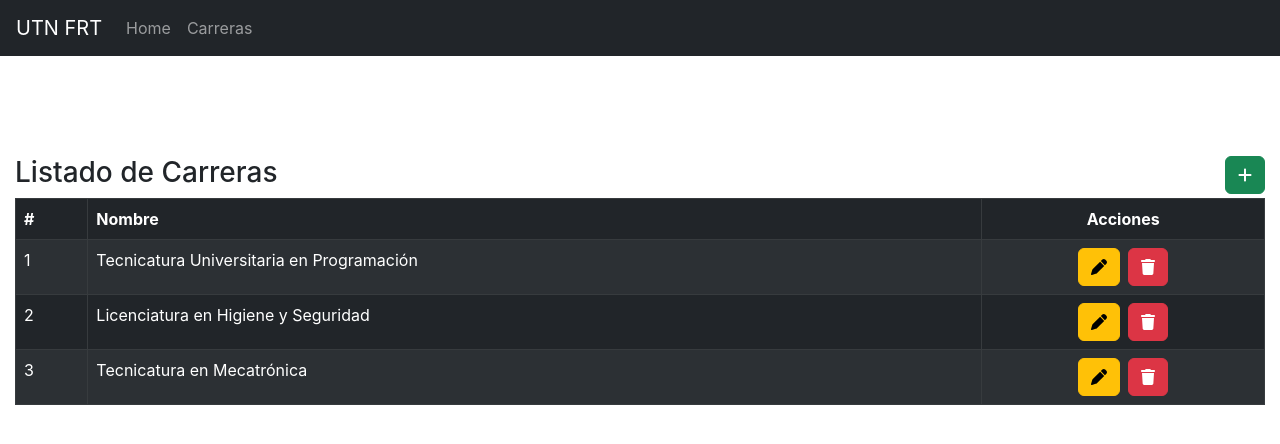
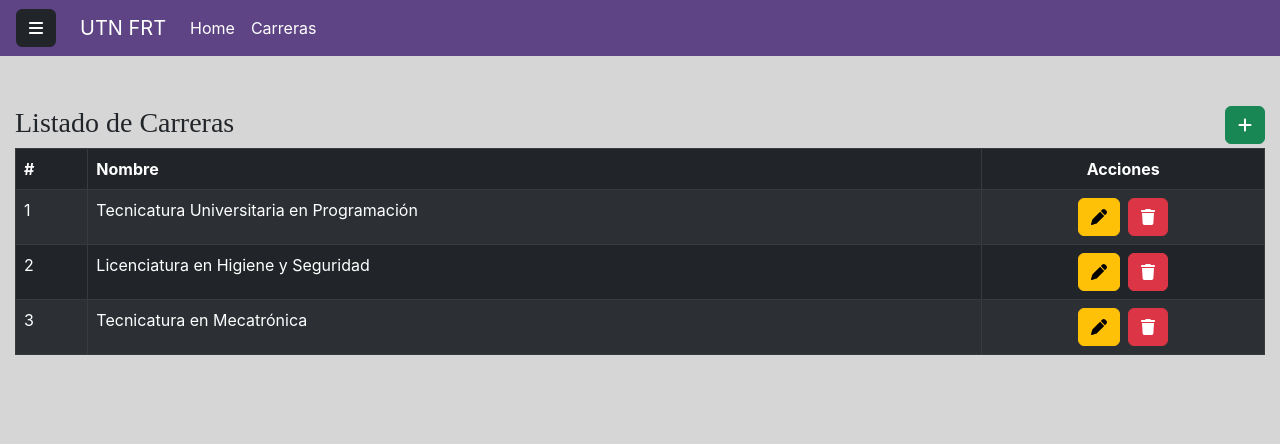
Before and after one commit to JassanBraian/cobranzas-front, a React (Create React App) app: page /carreras in a window 1280 px wide. Shown: the top 444 px of the page. Built offline with nearby package versions, Linux system fonts and the light colour scheme; data requests are answered from the project's data file.

Commit message:
header and body with news styles and offcanvas added

```diff
--- a/src/components/common/Header.jsx
+++ b/src/components/common/Header.jsx
@@ -1,11 +1,19 @@
-import React from 'react';
+import { useState } from 'react';
 import { useNavigate } from 'react-router';
-import Container from 'react-bootstrap/Container';
 import Nav from 'react-bootstrap/Nav';
 import Navbar from 'react-bootstrap/Navbar';
+import '../../css/common/header.css'
+import Button from 'react-bootstrap/Button';
+import { FontAwesomeIcon } from '@fortawesome/react-fontawesome';
+import { faBars, faSolid } from "@fortawesome/free-solid-svg-icons";
+import OffCanvas from './OffCanvas';
 
 const Header = () => {
     const navigate = useNavigate();
+    const [showOffCanvas, setShowOffCanvas] = useState(false);
+
+    const handleClose = () => setShowOffCanvas(false);
+    const handleShow = () => setShowOffCanvas(true);
 
     const goToPage = page => {
         navigate(page)
@@ -13,8 +21,18 @@ const Header = () => {
 
     return (
         <>
-            <Navbar bg="dark" variant="dark">
-                    <Navbar.Brand className='ms-3'>
+            <Navbar className='header'>
+                <Button
+                    variant='dark'
+                    className='ms-3 me-4'
+                    onClick={handleShow}
+                >
+                    <FontAwesomeIcon icon={faBars} />
+                </Button>
+
+                <OffCanvas showOffCanvas={showOffCanvas} handleClose={handleClose}/>
+
+                <Navbar.Brand>
                     <Nav.Link onClick={() => goToPage('/')}>UTN FRT</Nav.Link>
                 </Navbar.Brand>
                 <Nav className="me-auto">
--- /dev/null
+++ b/src/components/common/OffCanvas.jsx
@@ -0,0 +1,19 @@
+import Offcanvas from 'react-bootstrap/Offcanvas';
+
+const OffCanvas = ({ showOffCanvas, handleClose }) => {
+    return (
+        <>
+            <Offcanvas show={showOffCanvas} onHide={handleClose}>
+                <Offcanvas.Header closeButton>
+                    <Offcanvas.Title>Offcanvas</Offcanvas.Title>
+                </Offcanvas.Header>
+                <Offcanvas.Body>
+                    Some text as placeholder. In real life you can have the elements you
+                    have chosen. Like, text, images, lists, etc.
+                </Offcanvas.Body>
+            </Offcanvas>
+        </>
+    );
+};
+
+export default OffCanvas;
--- a/src/css/common/base-page.css
+++ b/src/css/common/base-page.css
@@ -5,6 +5,8 @@
     --gray: #4A4A4A;
     --lightgrey: #D6D6D6;
     --green: #00A650;
+    --purple: #3f2f59;
+    --purple2: #5e4485;
 }
 
 * {
@@ -13,24 +15,23 @@
     padding: 0;
 }
 
+body{
+    background-size: 20px 20px;
+    font-family: 'Verdana';
+    background-color:  var(--lightgrey) !important;
+}
+
+h1, h2, h3 {
+    font-family: 'TT Supermolot';
+}
+
 img {
     max-width: 100%;
     height: auto;
 }
 
-body{
-    background-color: #fff;
-    background-size: 20px 20px;
-    font-family: 'Verdana';
-}
-
-h1, h2 {
-    font-family: 'TT Supermolot';
-}
-
 .app {
     max-width: 1250px;
     width: 100%;
-    margin: 100px auto;
-    /* box-shadow: 0 0 5px #ccc; */
+    margin: 50px auto;
 }
--- /dev/null
+++ b/src/css/common/header.css
@@ -0,0 +1,18 @@
+:root {
+    --white: #fff;
+    --black: #000;
+    --red: #ff0000;
+    --gray: #4A4A4A;
+    --lightgrey: #D6D6D6;
+    --green: #00A650;
+    --purple: #3f2f59;
+    --purple2: #5e4485;
+}
+
+.header {
+    background-color: var(--purple2);
+}
+
+.header a {
+    color: var(--white);
+}
```
Lines whose indentation alone changed are shown as unchanged.
